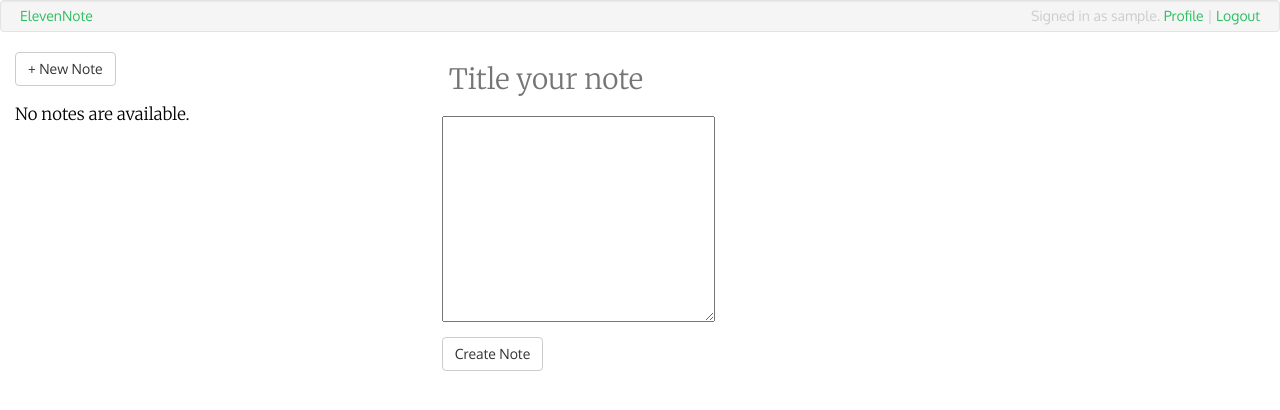
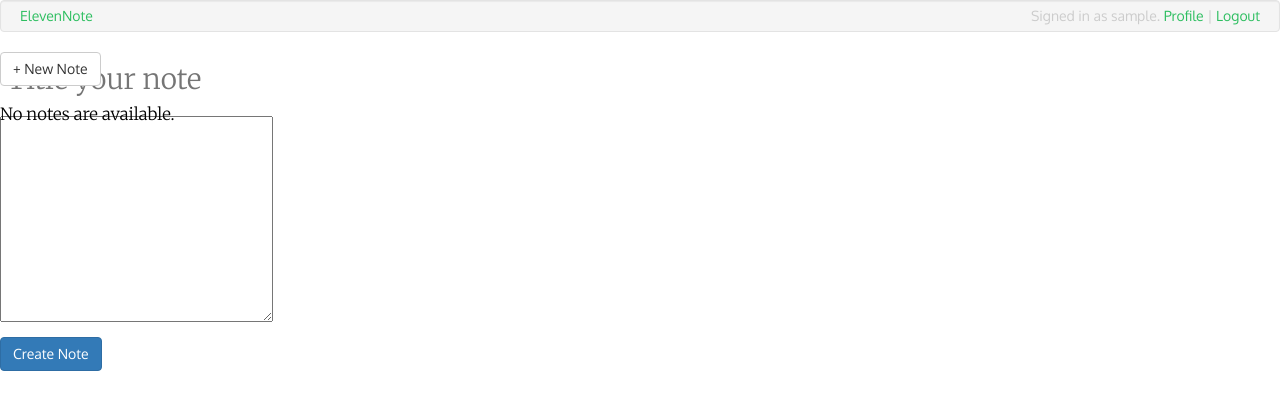
Before and after one commit to sixfeetup/SixieNote, a Django app: page /notes/new/ in a window 1280 px wide. Shown: the top 410 px of the page. Run offline with Django 3.2, Linux system fonts and the light colour scheme; the visitor is signed in with stand-in values (Sample User, id 1); data that the repository does not hold is empty; some libraries are stand-ins or nearby versions.

Commit message:
upgraded bootstrap 4

```diff
--- a/elevennote/elevennote/note/templates/note/form.html
+++ b/elevennote/elevennote/note/templates/note/form.html
@@ -7,7 +7,7 @@
 
     <div class="row">
 
-        <div class="col-xs-4">
+        <div class="col-4">
             <nav id="sidebar">
 
               <div class="new-note">
@@ -29,7 +29,7 @@
             </nav>
         </div>
 
-        <div class="col-xs-8">
+        <div class="col-8">
 
         {% if form.errors %}
             {% for error in form.non_field_errors %}
@@ -60,17 +60,17 @@
             <input type="hidden" name="next" value="{{ next }}" />
 
         {% if object %}
-            <input class="btn btn-default" type="submit" value="Update Note"/>
+            <input class="btn btn-primary" type="submit" value="Update Note"/>
         {% else %}
-            <input class="btn btn-default" type="submit" value="Create Note"/>
+            <input class="btn btn-primary" type="submit" value="Create Note"/>
         {% endif %}
         </form>
 
     {% if object %}
       <form action="{% url 'note:delete' object.pk %}" method="post" id="delete-note-form">
             {% csrf_token %}
-            <a class="btn btn-default" id="delete-note">
-          <span class="glyphicon glyphicon-trash" aria-hidden="true"></span>
+            <a class="btn btn-danger" id="delete-note">
+          <span class="fas fa-trash fa-inverse" aria-hidden="true"></span>
         </a>
       </form>
     {% endif %}
--- a/elevennote/elevennote/note/templates/note/profile.html
+++ b/elevennote/elevennote/note/templates/note/profile.html
@@ -7,7 +7,7 @@
 
     <div class="row">
 
-        <div class="col-xs-4">
+        <div class="col-4">
             <nav id="sidebar">
 
               <div class="new-note">
@@ -29,7 +29,7 @@
             </nav>
         </div>
 
-        <div class="col-xs-8">
+        <div class="col-8">
             <h3>User Profile</h3>
 
             {% if form.non_field_errors %}
--- a/elevennote/elevennote/note/templates/registration/login.html
+++ b/elevennote/elevennote/note/templates/registration/login.html
@@ -2,7 +2,7 @@
 
 {% block content %}
 
-<div id="welcome" class="row"><div class="col-xs-12"><main>
+<div id="welcome" class="row"><div class="col-12"><main>
 
     <h3>Sign In</h3>
 
--- a/elevennote/elevennote/note/templates/registration/register.html
+++ b/elevennote/elevennote/note/templates/registration/register.html
@@ -2,7 +2,7 @@
 
 {% block content %}
 
-<div id="welcome" class="row"><div class="col-xs-12"><main>
+<div id="welcome" class="row"><div class="col-12"><main>
 
     <h3>Sign Up for ElevenNote</h3>
 
--- a/elevennote/elevennote/templates/base.html
+++ b/elevennote/elevennote/templates/base.html
@@ -27,7 +27,7 @@
   <body>
     <div class="container wrap">
         <div class="row">
-            <div class="col-xs-12">
+            <div class="col-12">
                 <header>
                     <div class="well">
                         <a href="/">
@@ -55,7 +55,7 @@
       <script src="https://cdnjs.cloudflare.com/ajax/libs/tether/1.3.7/js/tether.min.js" integrity="sha384-XTs3FgkjiBgo8qjEjBk0tGmf3wPrWtA6coPfQDfFEY8AnYJwjalXCiosYRBIBZX8" crossorigin="anonymous"></script>
       <script src="https://maxcdn.bootstrapcdn.com/bootstrap/4.0.0-alpha.4/js/bootstrap.min.js" integrity="sha384-VjEeINv9OSwtWFLAtmc4JCtEJXXBub00gtSnszmspDLCtC0I4z4nqz7rEFbIZLLU" crossorigin="anonymous"></script>
 
-      <!-- Your stuff: Third-party javascript libraries go here -->
+    <!-- Your stuff: Third-party javascript libraries go here -->
 
     <!-- place project specific Javascript in this file -->
     <script src="{% static 'elevennote/main.js' %}"></script>
```
Also changed, not shown: 4 other files.
